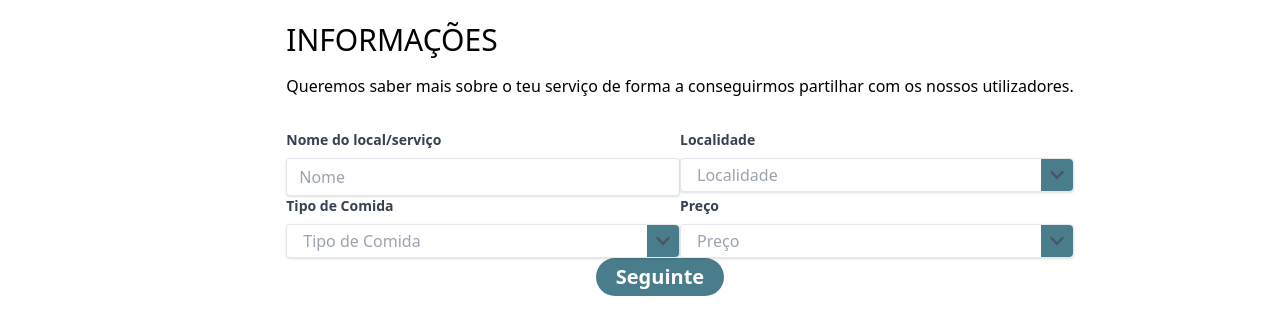
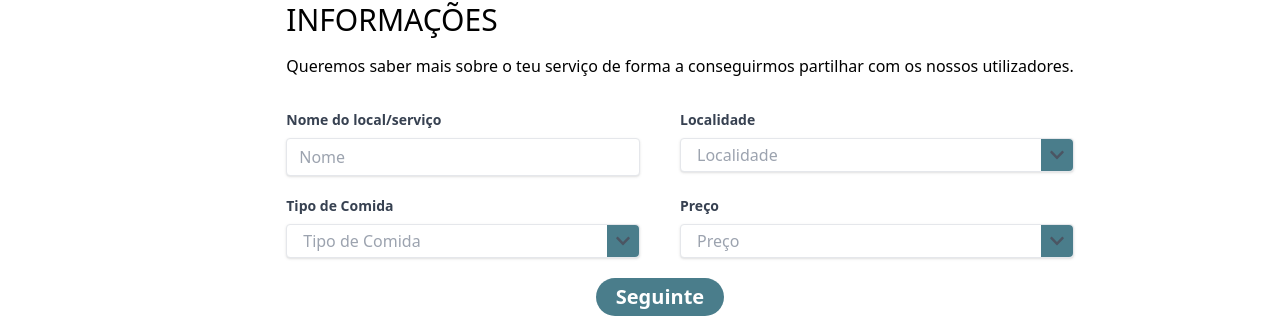
Before and after one commit to yanisfaquir/real_event2, a Next.js app: page /supplierRegister2 in a window 1280 px wide. Shown: the part 261-579 px from the top of the page. Built offline with nearby package versions, Linux system fonts and the light colour scheme.

Commit message:
feat(supplierRegister): espaçamento dropdown

```diff
--- a/src/pages/supplierRegister2.jsx
+++ b/src/pages/supplierRegister2.jsx
@@ -1,8 +1,10 @@
 import React, { useState } from 'react';
 import GlobalButton from '@/components/globalButton';
 import { FaChevronDown } from 'react-icons/fa';
+import { useRouter } from 'next/router';
 
 const SupplierRegister = () => {
+
   const [serviceName, setServiceName] = useState('');
   const [errorMessage, setErrorMessage] = useState('');
   const [isOpenLocalidade, setIsOpenLocalidade] = useState(false);
@@ -16,6 +18,8 @@ const SupplierRegister = () => {
   const [selectedLocalidade, setSelectedLocalidade] = useState('');
   const [selectedTipoComida, setSelectedTipoComida] = useState('');
   const [selectedPreco, setSelectedPreco] = useState('');
+
+  const router = useRouter();
 
   const handleToggleDropdownLocalidade = () => {
     setIsOpenLocalidade(!isOpenLocalidade);
@@ -49,7 +53,7 @@ const SupplierRegister = () => {
       setErrorMessage('Por favor, preencha todos os campos');
     } else {
       setErrorMessage('');
-      // router.push('/supplierRegister3');
+      router.push('/supplierRegister3');
     }
   };
 
@@ -60,6 +64,7 @@ const SupplierRegister = () => {
         <p className='text-base mb-8'>Queremos saber mais sobre o teu serviço de forma a conseguirmos partilhar com os nossos utilizadores.</p>
         <div className="flex flex-wrap justify-between ">
           <div className="w-full md:w-1/2">
+            <div className='mr-10 mb-5'>
             <label className="block text-gray-700 text-sm font-bold mb-2" htmlFor="nome">Nome do local/serviço</label>
             <input
               className="shadow appearance-none border rounded w-full py-2 px-3 text-gray-700 leading-tight focus:outline-none focus:shadow-outline"
@@ -69,9 +74,10 @@ const SupplierRegister = () => {
               value={serviceName}
               onChange={(e) => setServiceName(e.target.value)}
             />
+            </div>
           </div>
 
-          <div className="w-full md:w-1/2">
+        <div className="w-full md:w-1/2">
             <label className="block text-gray-700 text-sm font-bold" htmlFor="localidade">Localidade</label>
             <div className="relative flex justify-left items-left pt-2">
               <button
@@ -97,9 +103,10 @@ const SupplierRegister = () => {
                 </div>
               )}
             </div>
-          </div>
+        </div>
 
           <div className="w-full md:w-1/2">
+          <div className='mr-10 mb-5'>
             <label className="block text-gray-700 text-sm font-bold" htmlFor="Tipo de Comida">Tipo de Comida</label>
             <div className="relative flex justify-left items-left pt-2">
               <button
@@ -124,6 +131,7 @@ const SupplierRegister = () => {
                   </ul>
                 </div>
               )}
+            </div>
             </div>
           </div>
 
```
